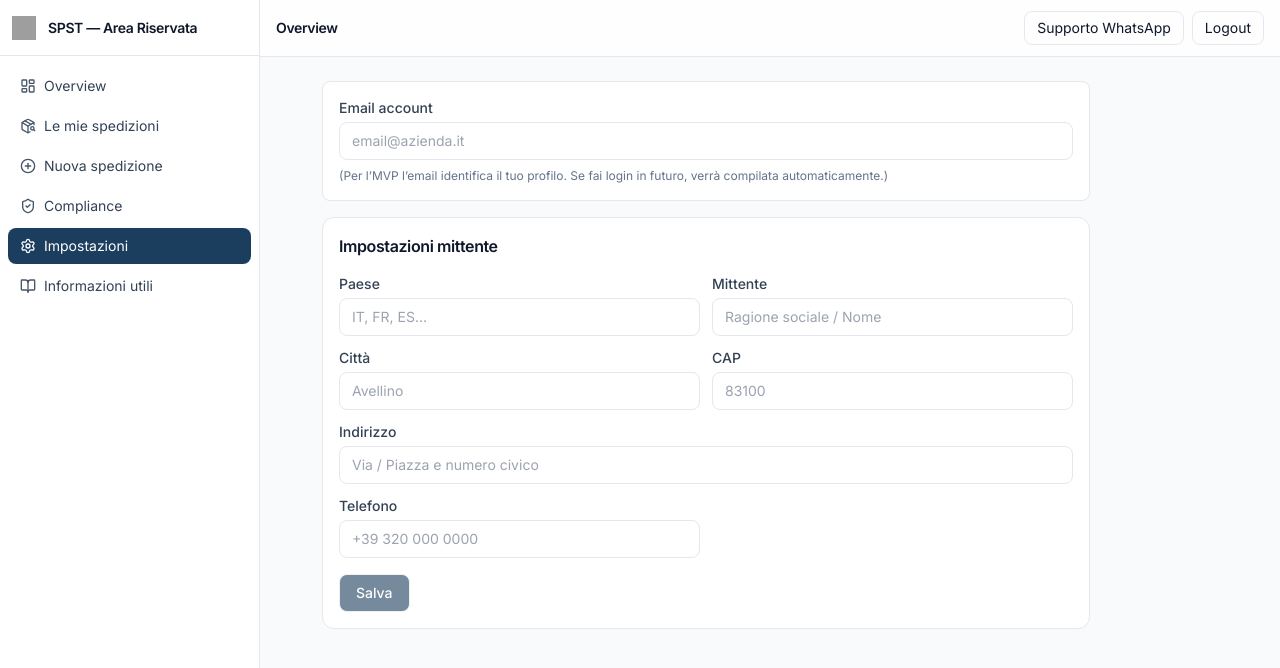
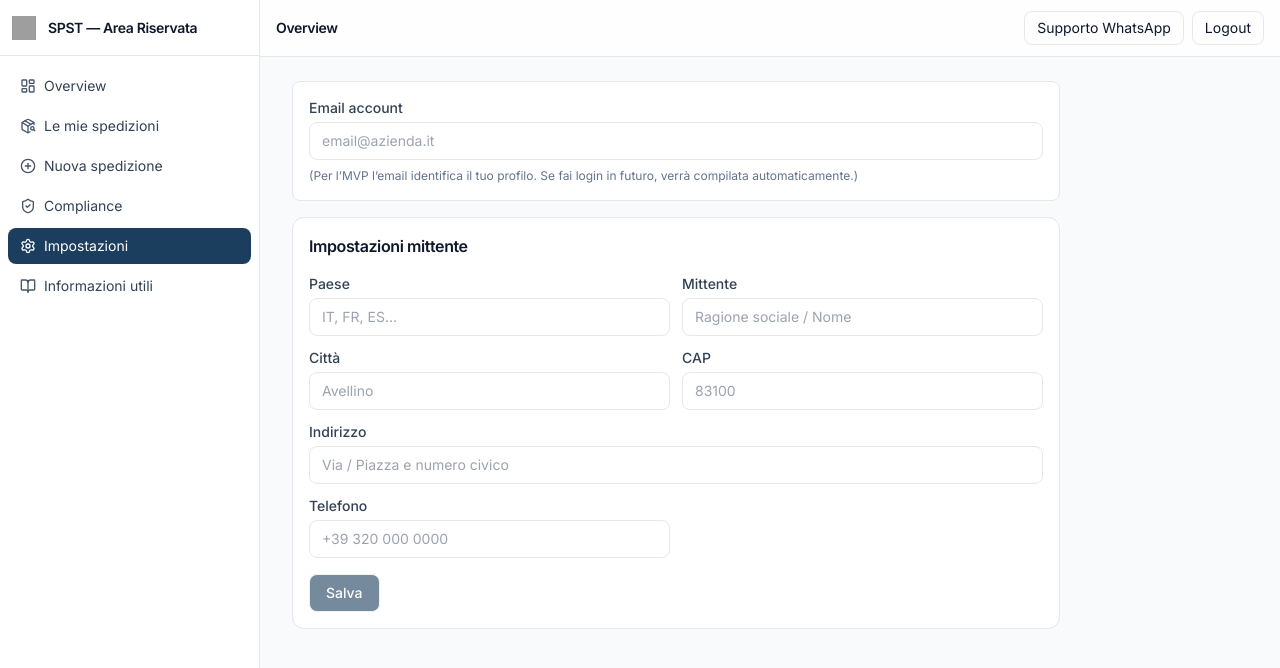
Before and after one commit to SPST-WINE/spst-dashboard, a Next.js app: page /dashboard/impostazioni in a window 1280 px wide. Shown: the top 668 px of the page. Built offline with nearby package versions, Linux system fonts and the light colour scheme; grey boxes are pictures that could not be loaded.

Commit message:
Update layout.tsx

```diff
--- a/app/dashboard/layout.tsx
+++ b/app/dashboard/layout.tsx
@@ -8,11 +8,7 @@ export default function DashboardLayout({ children }: { children: React.ReactNod
       <AppSidebar />
       <div className="flex min-h-screen flex-col">
         <AppTopbar />
-        <main className="px-8 py-6">
-          <div className="mx-auto w-full max-w-4xl space-y-6">
-            {children}
-          </div>
-        </main>
+        <main className="px-8 py-6">{children}</main>
       </div>
     </div>
   );
```
